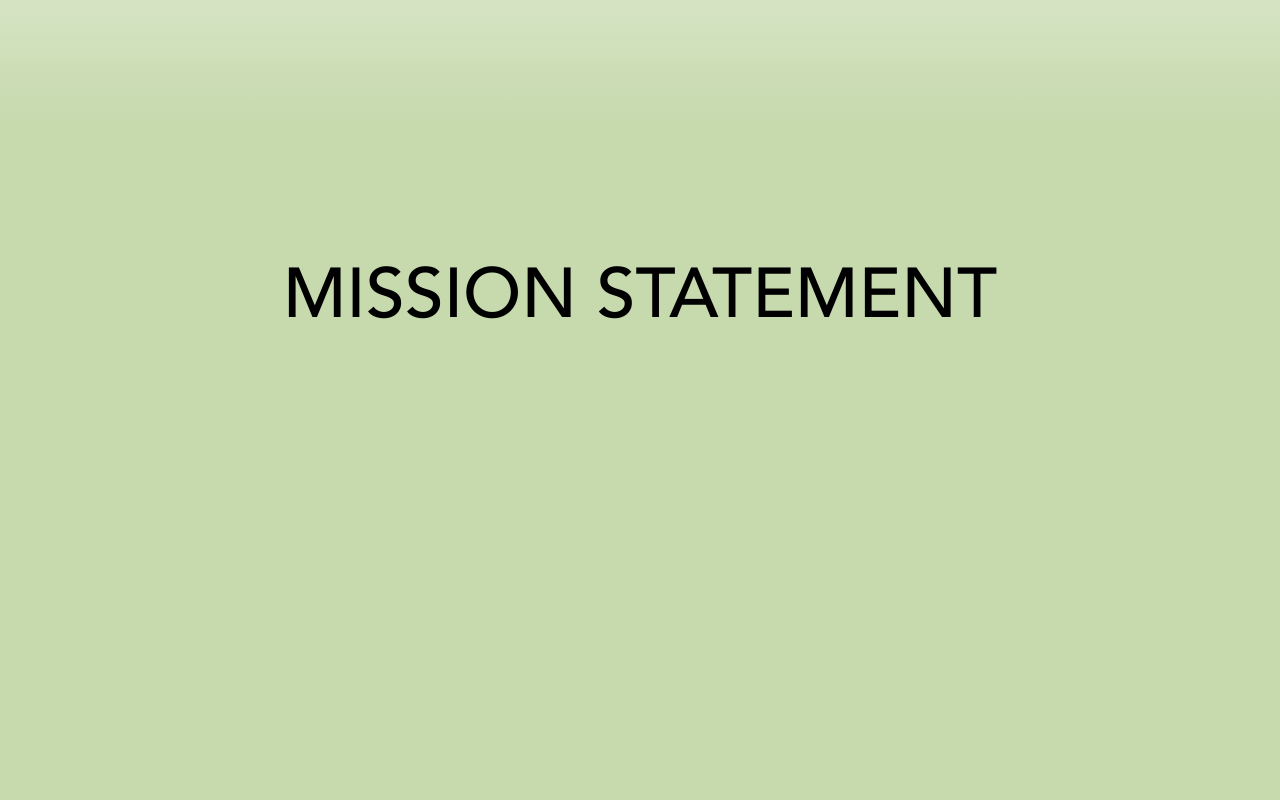
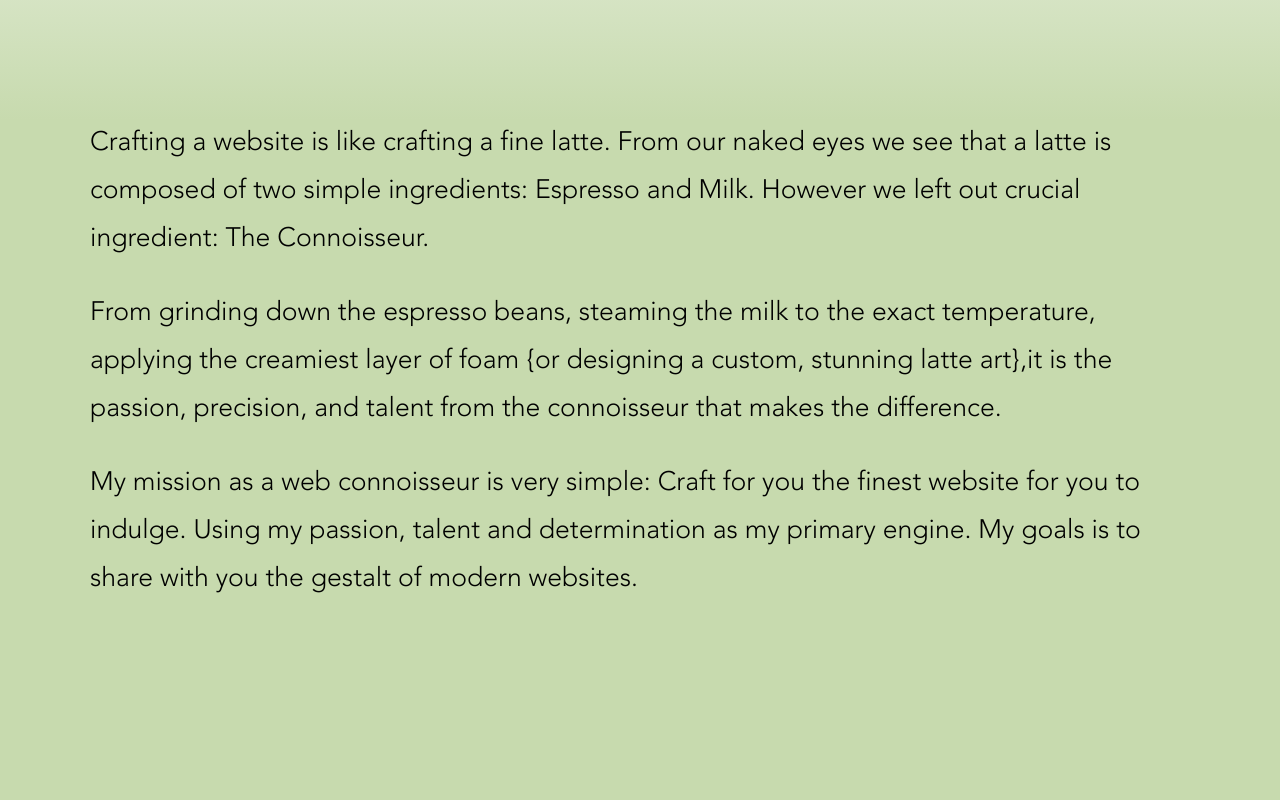
Before and after one commit to OHaiDanny/Web-Connoisseur, a plain HTML site: page index.html in a window 1280 px wide. Shown: the part 980-1780 px from the top of the page. Drawn offline with Linux system fonts and the light colour scheme.

```diff
--- a/index.html
+++ b/index.html
@@ -34,8 +34,11 @@
             </section>
             <div class="transition"></div>
             <section id="mission">
-                <h2>Mission Statement</h2>
-                <p></p>
+                <div class="wrap">
+                    <p>Crafting a website is like crafting a fine latte. From our naked eyes we see that a latte is composed of two simple ingredients: Espresso and Milk. However we left out crucial ingredient: The Connoisseur.</p>
+                    <p>From grinding down the espresso beans, steaming the milk to the exact temperature, applying the creamiest layer of foam {or designing a custom, stunning latte art},it is the passion, precision, and talent from the connoisseur that makes the difference.</p>
+                    <p>My mission as a web connoisseur is very simple: Craft for you the finest website for you to indulge. Using my passion, talent and determination as my primary engine. My goals is to share with you the gestalt of modern websites.</p>
+                </div>
             </section>
             <section id="about"></section>
             <section></section>
--- a/less/styles.less
+++ b/less/styles.less
@@ -94,9 +94,13 @@
 }
 #mission {
     background:lighten(@danny1, 20%);
-    h2 {
-        top: 2em;
-        font-size: 5em;
-        text-transform: uppercase;
+    p {
+        text-align:left;
+        top:0;
+        font-family: "avenirLight";
+        font-size: 1.9em;
+        font-weight:100;
+        margin-bottom:1em;
+        line-height:1.8em;
     }
 }
```
Also changed, not shown: css/styles.css.
